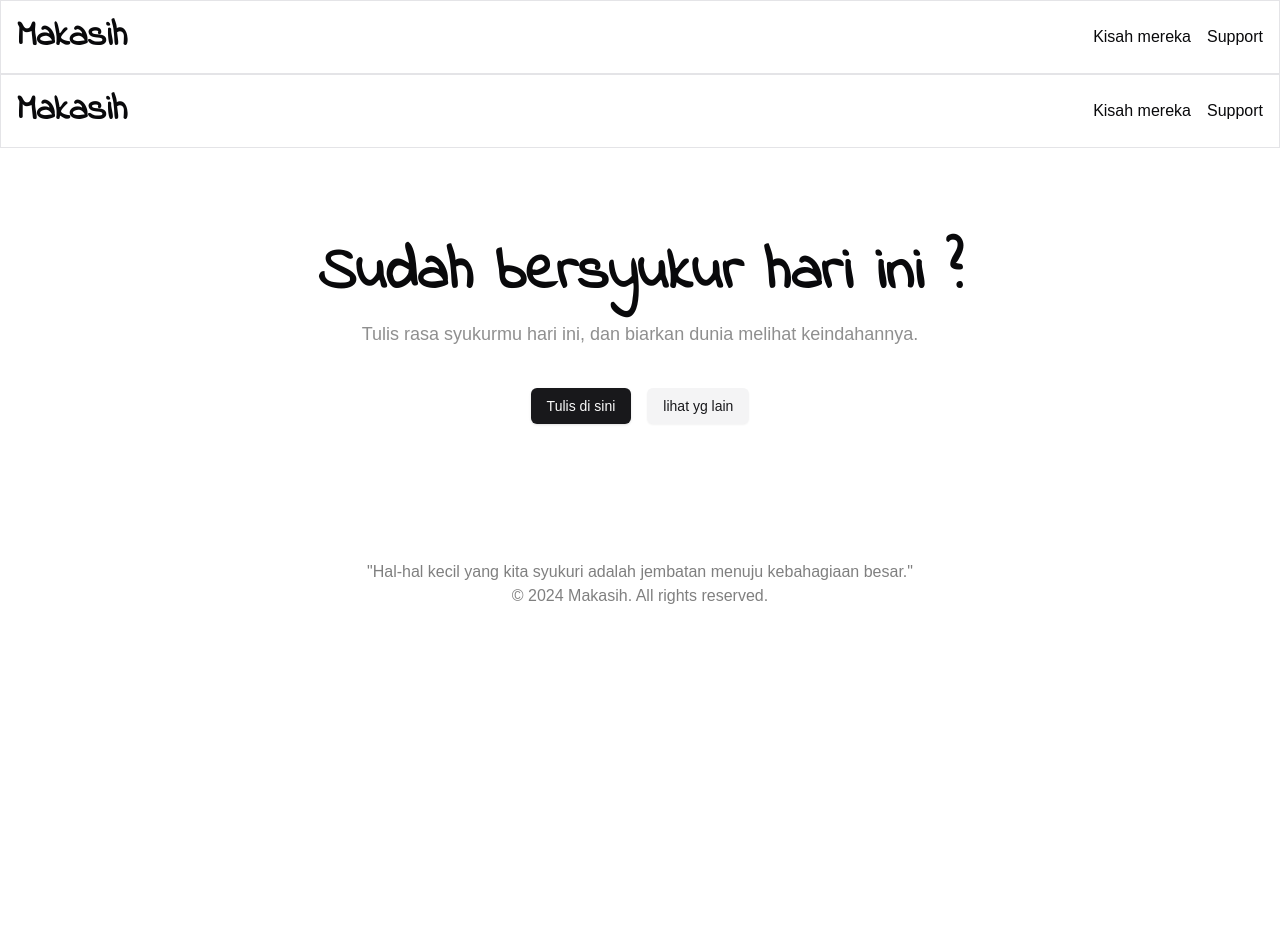
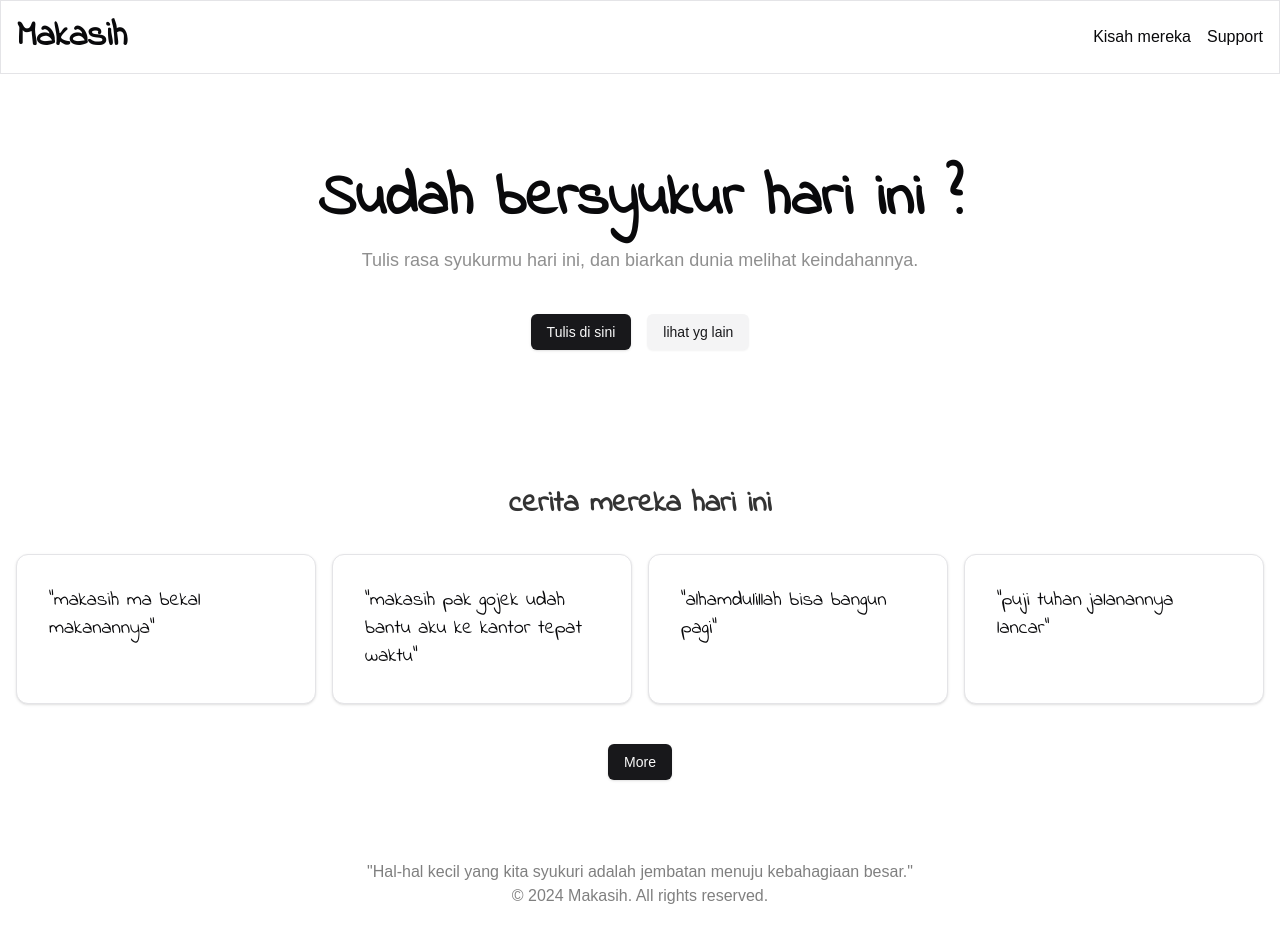
Before and after one commit to auzanassdq/syukur-app, a Next.js app: page / in a window 1280 px wide. Shown: the top 942 px of the page. Before the commit the page ends 800 px from the top, so only its background shows below. Built offline with nearby package versions, Linux system fonts and the light colour scheme.

Commit message:
calling hero and story section

```diff
--- a/src/app/page.tsx
+++ b/src/app/page.tsx
@@ -1,13 +1,16 @@
+import CommunityStory from "@/components/community-story";
+import Footer from "@/components/footer";
 import Hero from "@/components/hero";
+import Howitwork from "@/components/howitwork";
 import Navbar from "@/components/navbar";
 import Image from "next/image";
 
 export default function Home() {
   return (
     <div>
-      <Navbar />
       <Hero />
-
+      {/* <Howitwork/> */}
+      <CommunityStory />
     </div>
   );
 }
```
